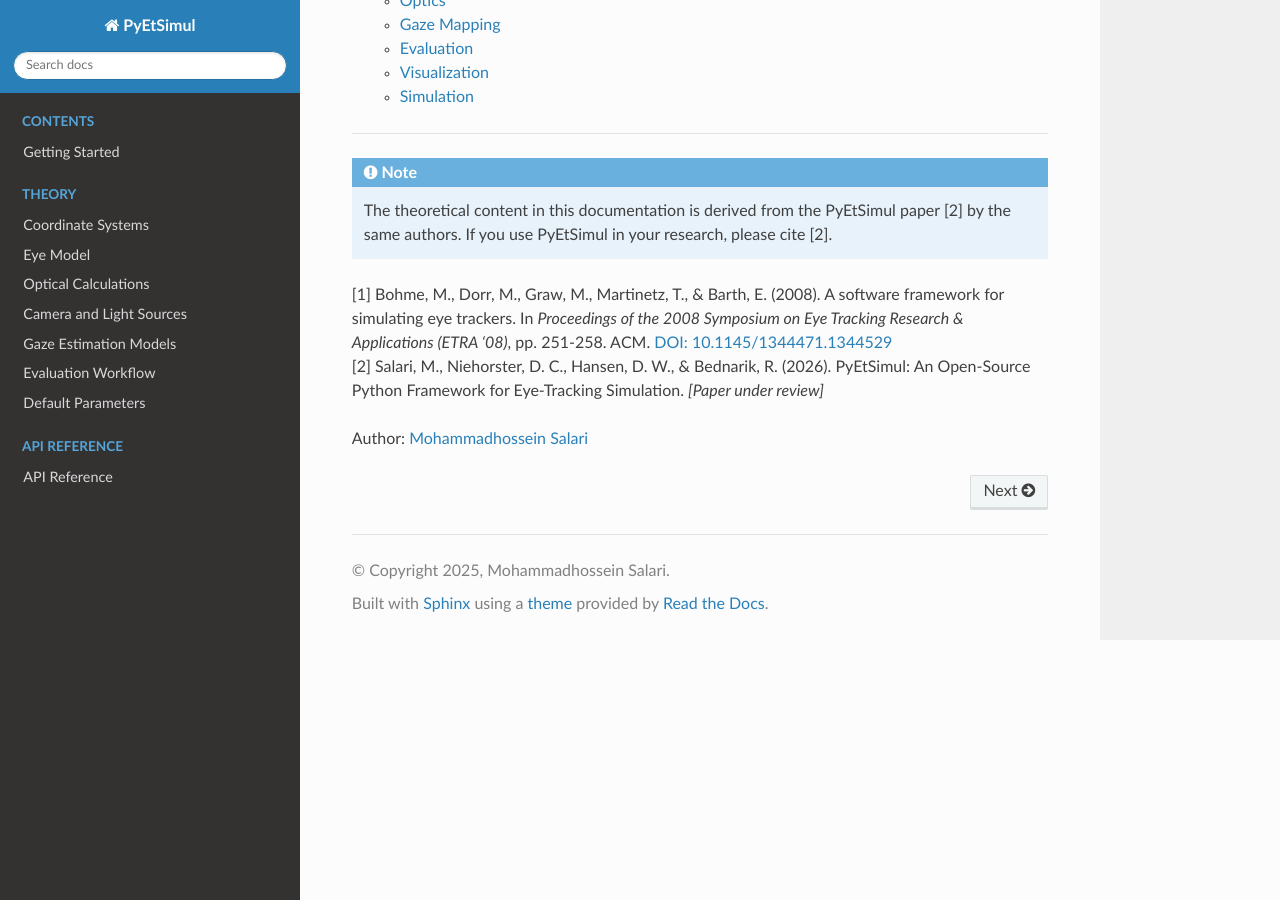
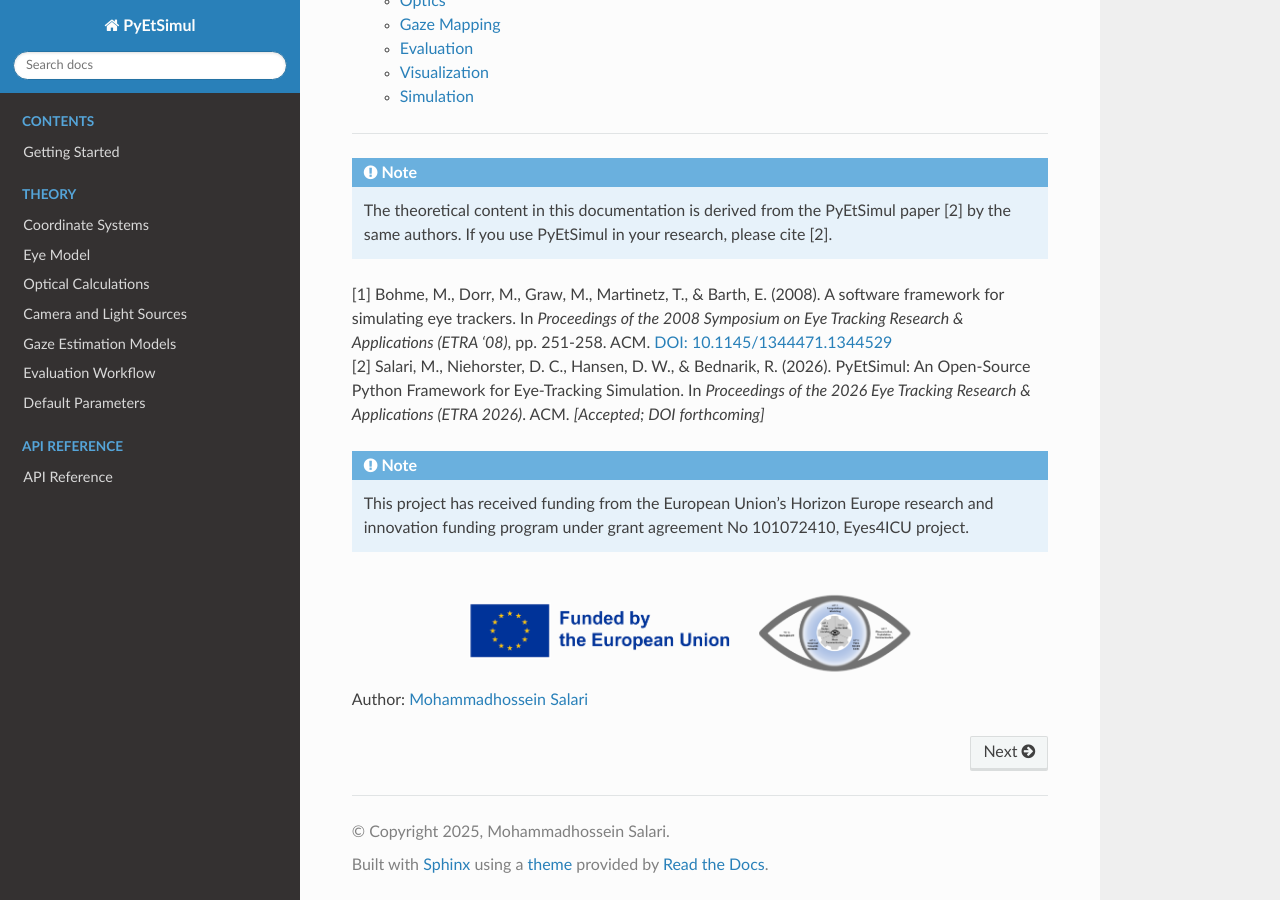
Before and after one commit to mh-salari/pyetsimul, a Sphinx documentation site: the page built from docs/index.rst, in a window 1280 px wide and 900 px high, scrolled down 2342 px. Built offline with Sphinx 7.4.7 and the Read the Docs theme 3.1.0, drawn with Linux system fonts in a browser that asks for light colours.

Commit message:
add: citation, acknowledgment, and PyPI publish workflow for ETRA 2026

```diff
--- a/docs/index.rst
+++ b/docs/index.rst
@@ -15,8 +15,8 @@
    :target: https://github.com/mh-salari/pyetsimul/blob/main/LICENSE
    :alt: License
 
-.. |DOI| image:: https://img.shields.io/badge/DOI-TODO-blue
-   :target: https://doi.org/TODO
+.. |DOI| image:: https://img.shields.io/badge/DOI-coming_soon-blue
+   :target: #
    :alt: DOI
 
 **PyEtSimul** is an open-source Python framework for simulating video-based eye trackers
@@ -75,6 +75,17 @@
    by the same authors. If you use PyEtSimul in your research, please cite [2].
 
 | [1] Bohme, M., Dorr, M., Graw, M., Martinetz, T., & Barth, E. (2008). A software framework for simulating eye trackers. In *Proceedings of the 2008 Symposium on Eye Tracking Research & Applications (ETRA '08)*, pp. 251-258. ACM. `DOI: 10.1145/1344471.1344529 <https://doi.org/10.1145/1344471.1344529>`_
-| [2] Salari, M., Niehorster, D. C., Hansen, D. W., & Bednarik, R. (2026). PyEtSimul: An Open-Source Python Framework for Eye-Tracking Simulation. *[Paper under review]*
+| [2] Salari, M., Niehorster, D. C., Hansen, D. W., & Bednarik, R. (2026). PyEtSimul: An Open-Source Python Framework for Eye-Tracking Simulation. In *Proceedings of the 2026 Eye Tracking Research & Applications (ETRA 2026)*. ACM. *[Accepted; DOI forthcoming]*
+
+.. note::
+
+   This project has received funding from the European Union's Horizon Europe
+   research and innovation funding program under grant agreement No 101072410,
+   Eyes4ICU project.
+
+.. image:: ../resources/Funded_by_EU_Eyes4ICU.png
+   :alt: Funded by EU Eyes4ICU
+   :align: center
+   :width: 500px
 
 | Author: `Mohammadhossein Salari <https://mh-salari.ir>`_
```
Also changed, not shown: README.md (+15 -5 lines), resources/Funded_by_EU_Eyes4ICU.png (added), 1 other file.
